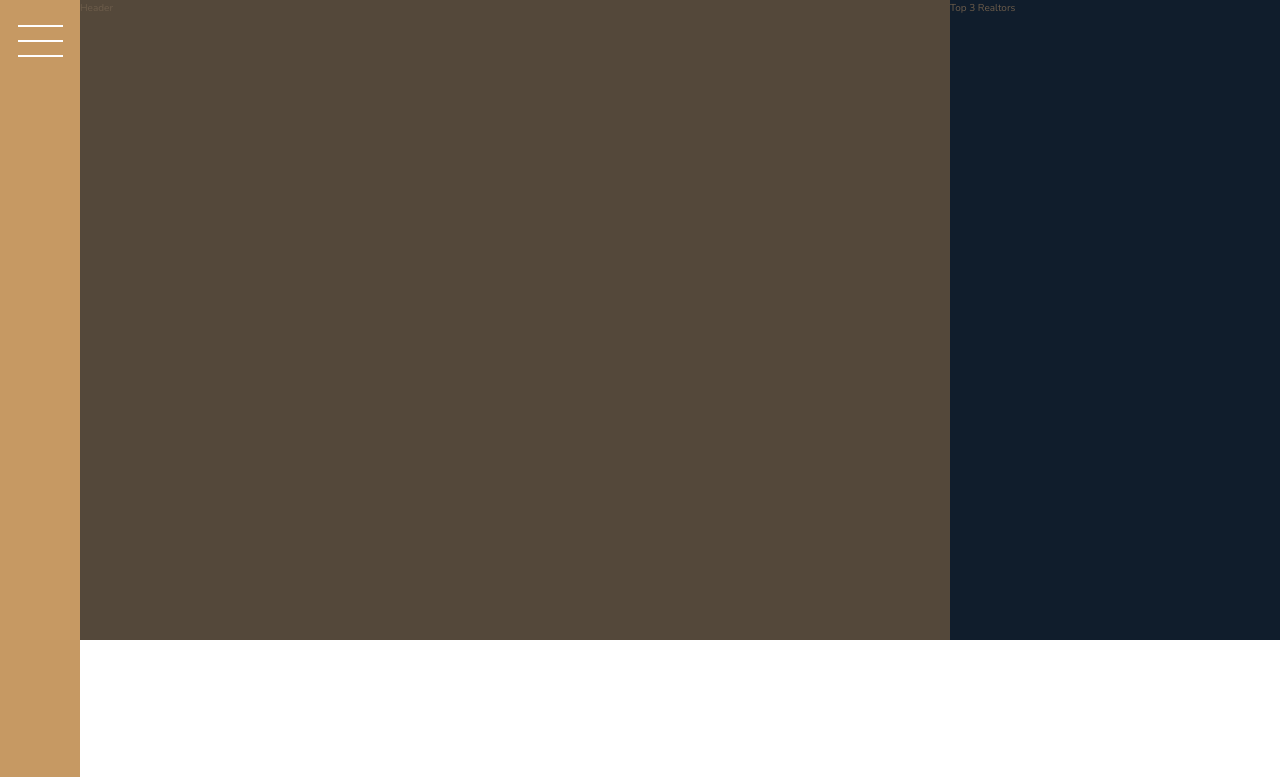
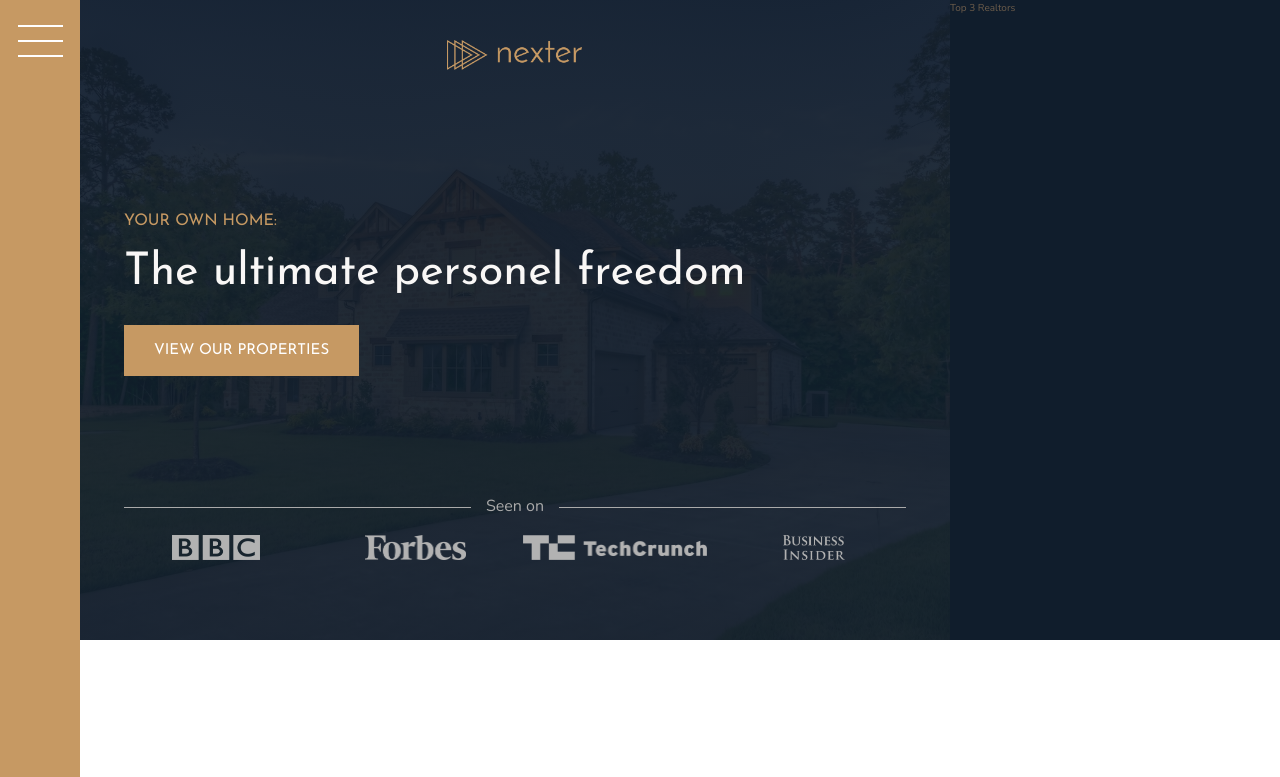
Before and after one commit to ahmetcankaratas/nexter-realestate, a website: page index.html in a window 1280 px wide. Shown: the top 777 px of the page. Drawn offline with nearby package versions, Linux system fonts and the light colour scheme.

Commit message:
add header

```diff
--- a/index.html
+++ b/index.html
@@ -21,7 +21,21 @@
       </button>
     </div>
 
-    <header class="header">Header</header>
+    <header class="header">
+      <img src="img/logo.png" alt="Nexter logo" class="header__logo">
+      <h3 class="heading-3">Your own home:</h3>
+      <h1 class="heading-1">The ultimate personel freedom</h1>
+      <button class="btn header__btn">View our properties</button>
+      <div class="header__seenon-text">
+        Seen on
+      </div>
+      <div class="header__seenon-logos">
+        <img src="img/logo-bbc.png" alt="Seen on logo 1">
+        <img src="img/logo-forbes.png" alt="Seen on logo 2">
+        <img src="img/logo-techcrunch.png" alt="Seen on logo 3">
+        <img src="img/logo-bi.png" alt="Seen on logo 4">
+      </div>
+    </header>
 
     <div class="realtors">Top 3 Realtors</div>
 
--- a/sass/_header.scss
+++ b/sass/_header.scss
@@ -1,4 +1,55 @@
 .header {
     background-color: $color-grey-dark-1;
     grid-column: full-start / col-end 6;
+    background-image: linear-gradient(rgba($color-secondary, .93), rgba($color-secondary, .93)), url(../img/hero.jpeg);
+    background-size: cover;
+    background-position: center;
+    padding: 8rem;
+    padding-top: 4rem;
+
+    display: grid;
+    grid-template-rows: 1fr min-content 6rem 1fr;
+    grid-template-columns: max-content;
+    grid-row-gap: 1.5rem;
+    justify-content: center;
+
+    &__logo{
+        height: 3rem;
+        justify-self: center;
+    }
+
+    &__btn{
+        align-self: start;
+        justify-self:start;
+    }
+
+    &__seenon-text{
+        display: grid;
+        grid-template-columns: 1fr max-content 1fr;
+        grid-column-gap: 1.5rem;
+        align-items: center;
+        font-size: 1.6rem;
+        color: $color-grey-light-2;
+
+        &::before,
+        &::after{
+            content: '';
+            display: block;
+            height: 1px;
+            background-color: currentColor;
+            align-self: center;
+        }
+    }
+
+    &__seenon-logos{
+        display: grid;
+        grid-template-columns: repeat(4, 1fr);
+        grid-column-gap: 1.5rem;
+        justify-items: center;
+
+        img {
+            height: 2.5rem;
+            filter: brightness(70%);
+        }
+    }
 }
--- a/sass/_typography.scss
+++ b/sass/_typography.scss
@@ -3,8 +3,11 @@
     font-weight: 400;
 }
 
-.heading-4{
-  @extend %heading;
+.heading-1 {
+    @extend %heading;
+    font-size: 4.5rem;
+    color: $color-grey-light-1;
+    line-height: 1;
 }
 
 .heading-2{
```
Also changed, not shown: css/style.css.
